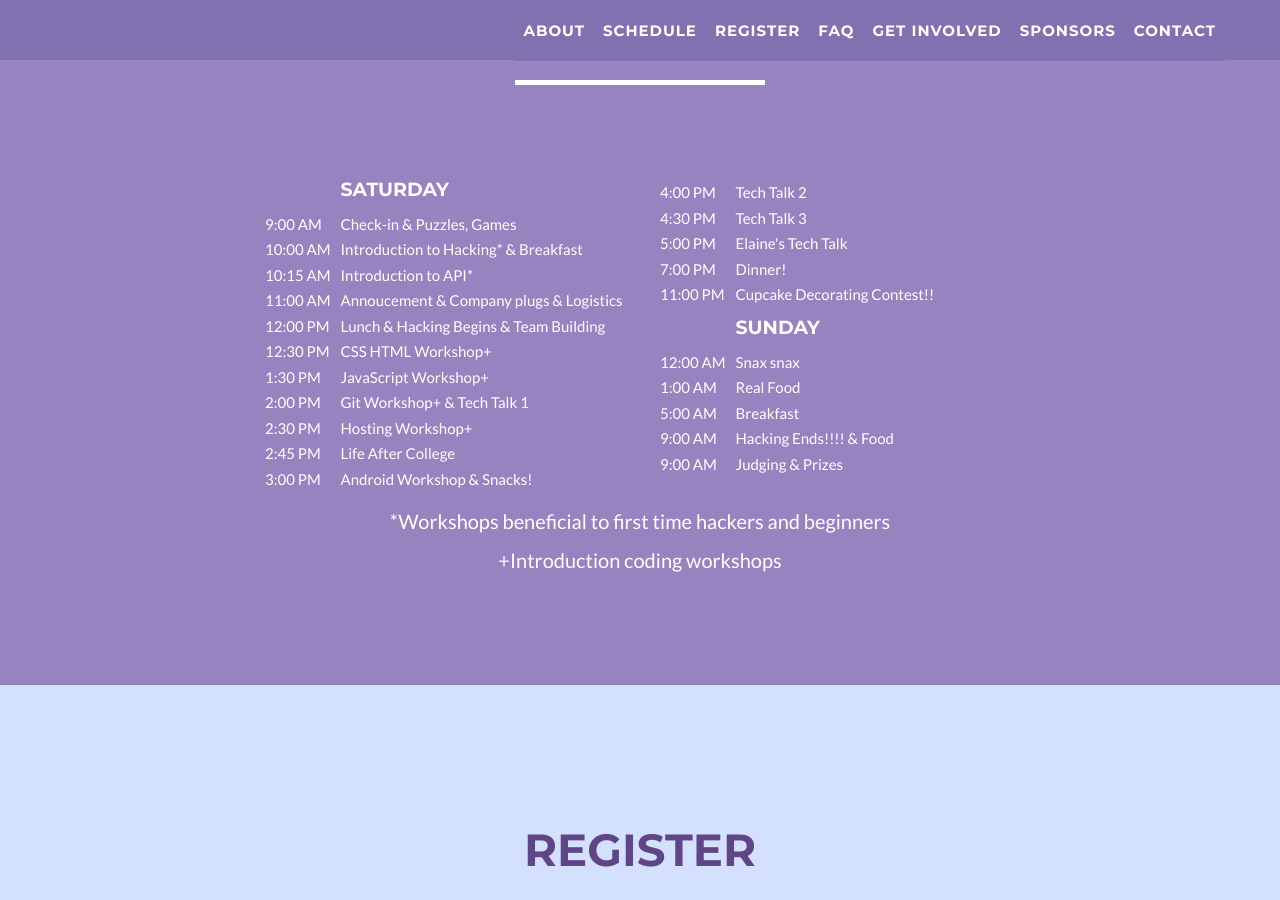
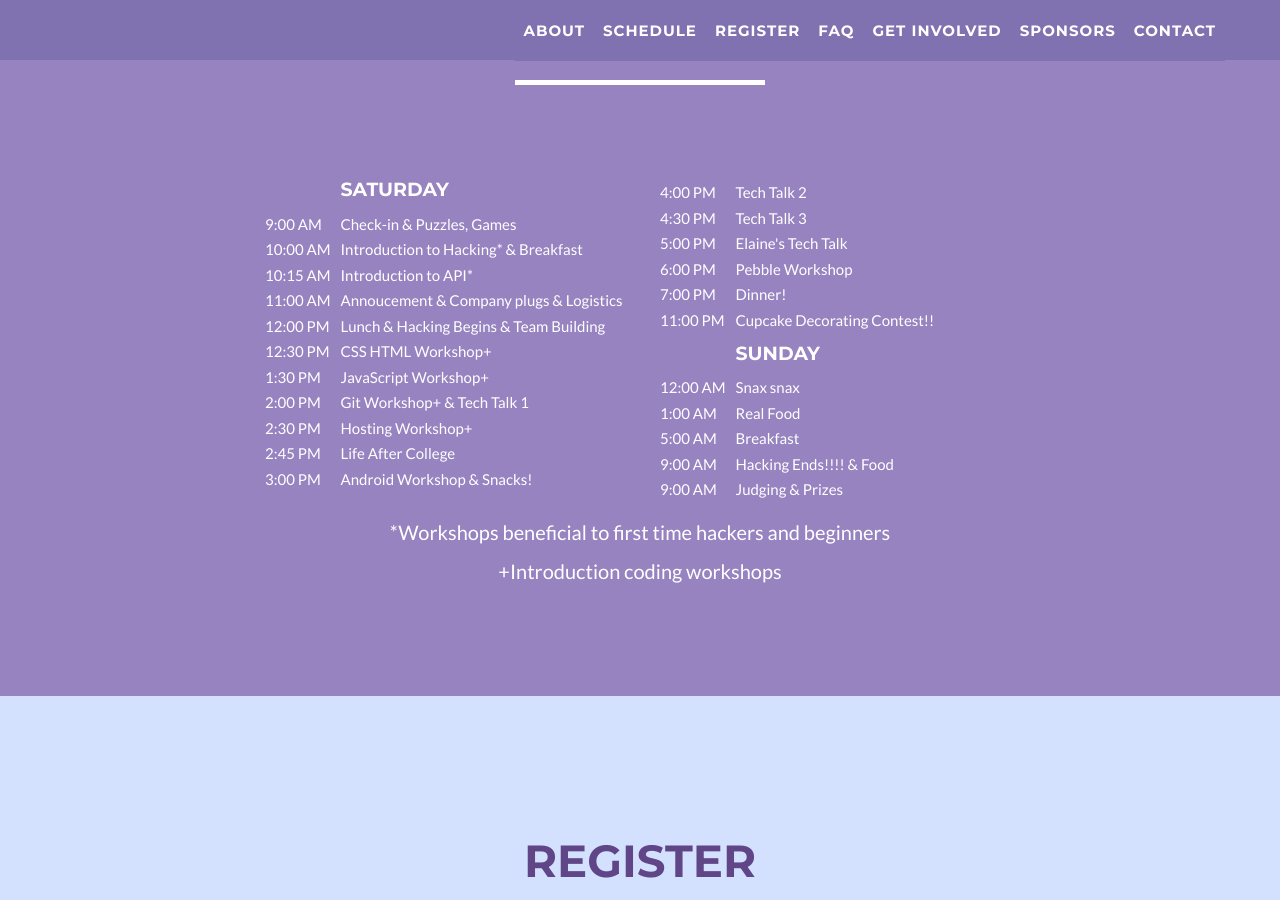
Before and after one commit to ruhackhers/ruhackhers-2016, a Jekyll site: the page built from index.html, in a window 1280 px wide and 900 px high, scrolled down 1599 px. Built offline with Jekyll 4.4.1, drawn with Linux system fonts in a browser that asks for light colours; a style sheet for code colours, icons or effects is not loaded.

Commit message:
sched update

```diff
--- a/_includes/schedule.html
+++ b/_includes/schedule.html
@@ -130,6 +130,10 @@
 						<td class="tg-031e">Elaine's Tech Talk</td>
 					</tr>
 					<tr>
+						<td class="tg-031e">6:00 PM</td>
+						<td class="tg-031e">Pebble Workshop</td>
+					</tr>
+					<tr>
 						<td class="tg-031e">7:00 PM</td>
 						<td class="tg-031e">Dinner!</td>
 					</tr>
```
